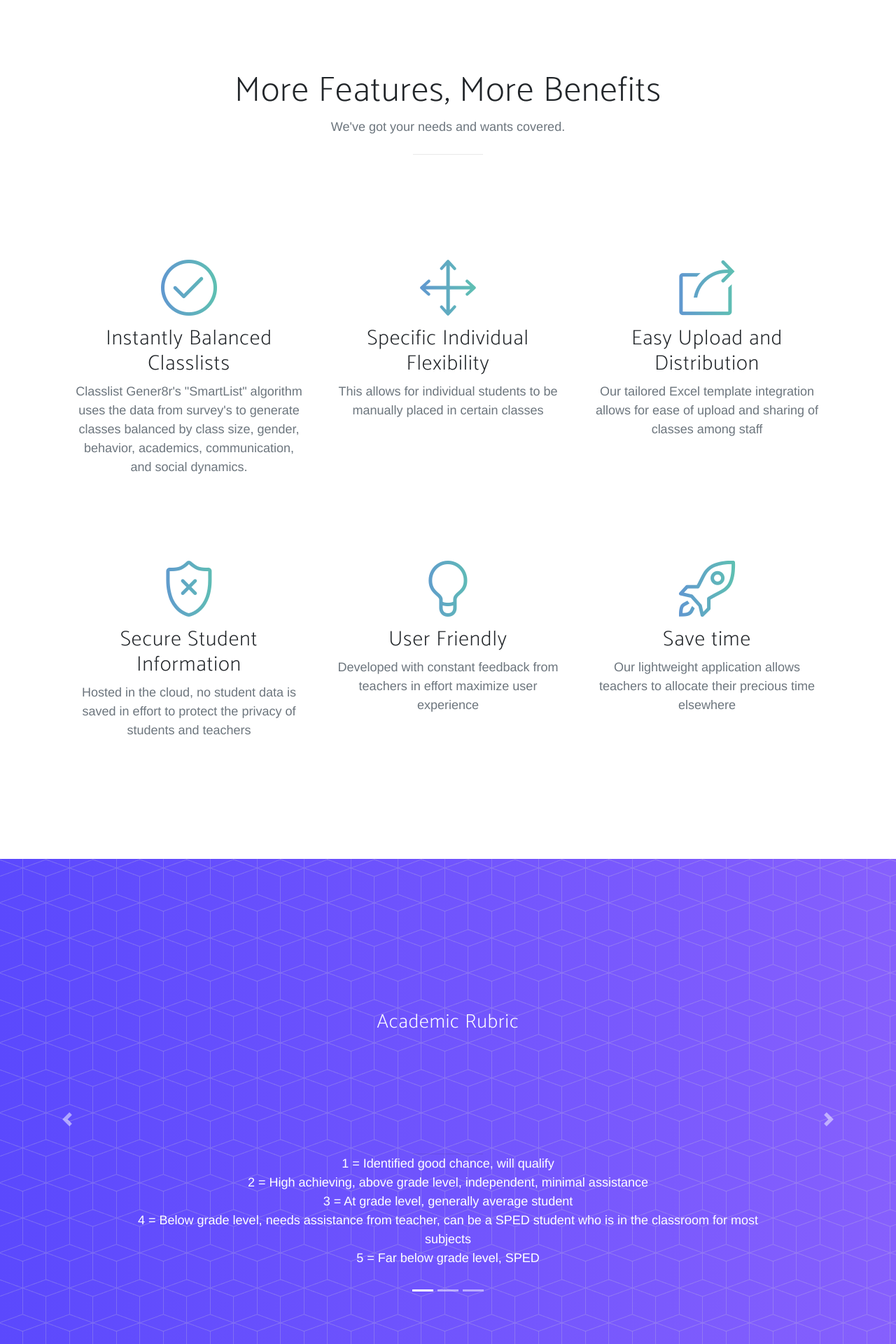
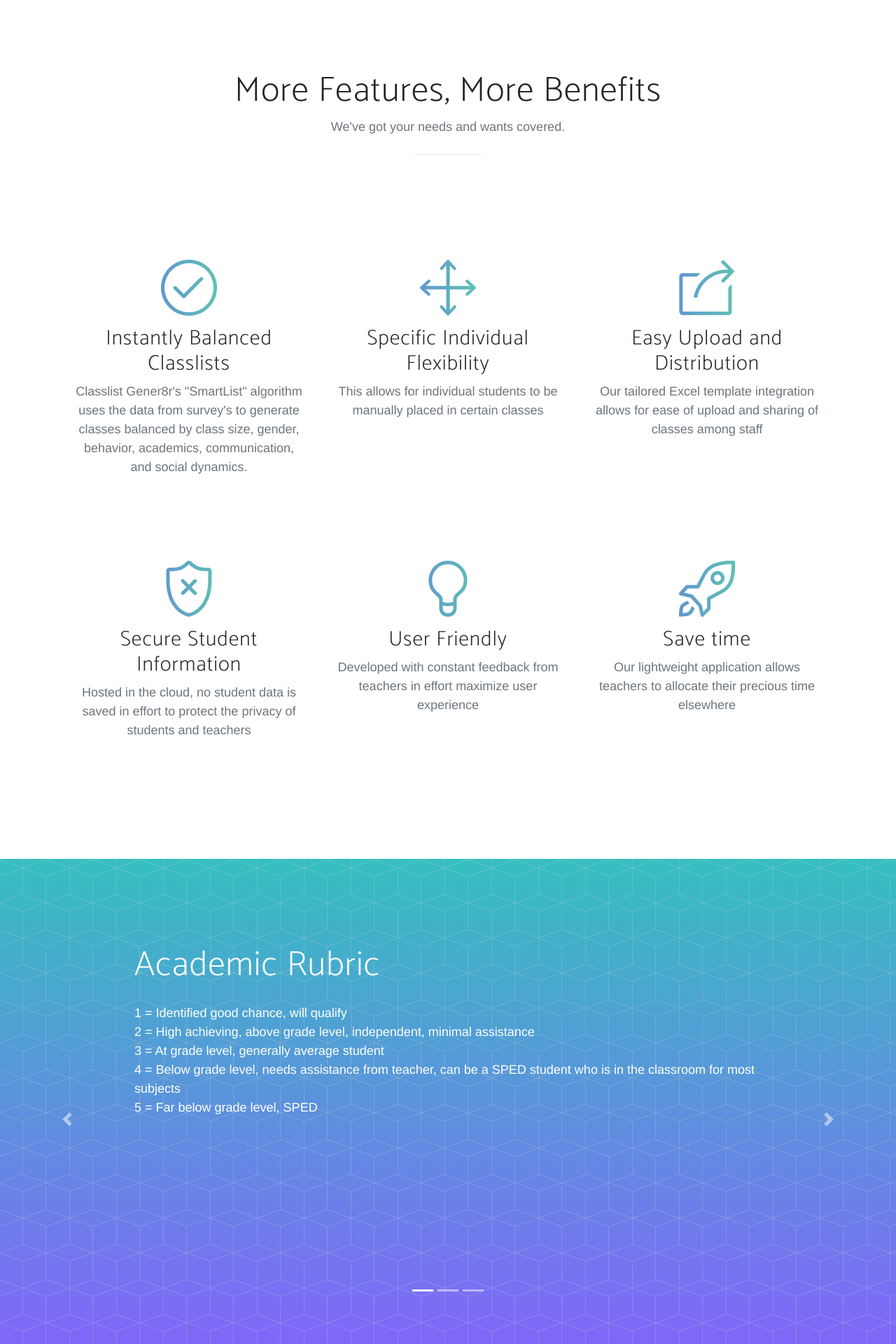
Before and after one commit to cbarrett3/Classlist-Generator, a Flask app: page / in a window 1280 px wide. Shown: the part 800-2720 px from the top of the page at 70% size. Run offline with Flask 2, Linux system fonts and the light colour scheme; some libraries are stand-ins or nearby versions; some web fonts are replaced.

Commit message:
new look

```diff
--- a/static/css/changes.css
+++ b/static/css/changes.css
@@ -9,6 +9,7 @@ header.masthead {
   background: url("../img/bg-pattern.png"), linear-gradient(to left, #7b4397, #24dcbd) !important;
 }
 
+/*main logo on front page without hovering over it*/
 #mainNav .navbar-brand {
   color: #ffffff;
   font-family: 'Catamaran', 'Helvetica', 'Arial', 'sans-serif';
@@ -16,9 +17,39 @@ header.masthead {
   letter-spacing: 1px;
 }
 
+/*main logo on front page when you hover over it*/
 #mainNav .navbar-brand:hover, #mainNav .navbar-brand:focus {
-  color: #434246;
+  color: #ffffff;
 }
+
+/*highlighted menu option when on that page*/
+#mainNav .navbar-nav > li > a.active {
+  color: #8660fd !important;
+  background-color: transparent;
+}
+
+/*menu items hover color on main page*/
+#mainNav .navbar-nav > li > a:hover,
+#mainNav .navbar-nav > li > a:focus:hover {
+  color: #000000;
+}
+
+/*mouse over main logo when not on main page*/
+ #mainNav.navbar-shrink .navbar-brand:hover, #mainNav.navbar-shrink .navbar-brand:focus {
+    color: #434246;
+  }
+
+ /*menu options color when not on that page or hovering and not on main page*/
+  #mainNav.navbar-shrink .navbar-nav > li > a,
+  #mainNav.navbar-shrink .navbar-nav > li > a:focus {
+    color: #000000;
+  }
+
+  /*menu items when mouse over when scrolling*/
+  #mainNav.navbar-shrink .navbar-nav > li > a:hover,
+  #mainNav.navbar-shrink .navbar-nav > li > a:focus:hover {
+    color: #8660fd;
+  }
 
 
 .btn-outline:hover, .btn-outline:focus, .btn-outline:active, .btn-outline.active {
@@ -49,15 +80,16 @@ section.features .feature-item i {
 }
 
 section.howItWorks {
-  background: url("../img/bg-pattern.png"), #7b4397;
+  background: url("../img/bg-pattern.png"), #37ffcf;
   background: url("../img/bg-pattern.png"), -webkit-gradient(linear, right top, left top, from(#00BCD4), to(#673AB7));
-  background: url("../img/bg-pattern.png"), linear-gradient(to left, #8660fd, #5b49fd);
+  background: url("../img/bg-pattern.png"), linear-gradient(to bottom, #35bfc0, #8660fd);
 }
 
+
 .bg-primary {
-  background: url("../img/bg-pattern.png"), #7b4397;
+  background: url("../img/bg-pattern.png"), #37ffcf;
   background: url("../img/bg-pattern.png"), -webkit-gradient(linear, right top, left top, from(#00BCD4), to(#673AB7));
-  background: url("../img/bg-pattern.png"), linear-gradient(to bottom, #000000, #2e2d31);
+  background: url("../img/bg-pattern.png"), linear-gradient(to bottom, #000000, #000000);
 }
 
 
@@ -86,15 +118,24 @@ section.contact ul.list-social li.social-instagram a:hover {
 }
 
 section.howItWorks .section-heading {
-  margin-bottom: 170px;
+  /*distance between h2 and p*/
+   margin-bottom: 25px;
+
+    /*position: absolute;*/
+    /*top: 8px;*/
+    /*left: 16px;*/
 }
 
 section.howItWorks .section-heading h2 {
-  margin-top: 0;
+  /*margin-top: 0;*/
 }
 
 section.howItWorks .section-heading p {
-  margin-bottom: 0;
+    /*margin-bottom: 200%;*/
+}
+
+section.howItWorks .carousel-caption {
+    top: 2px;
 }
 
 .carousel-item {
--- a/templates/index.html
+++ b/templates/index.html
@@ -261,9 +261,9 @@
           <!-- Slide One - Set the background image for this slide in the line below -->
           <div class="carousel-item active">
             <div class="carousel-caption d-none d-md-block">
-              <h3 class="section-heading text-center">Academic Rubric</h3>
-              <hr>
-              <p class="text-lg-center">
+              <h2 class="section-heading text-left">Academic Rubric</h2>
+{#              <hr>#}
+              <p class="text-sm-left">
                   1 = Identified good chance, will qualify<br>
                   2 = High achieving, above grade level, independent, minimal assistance<br>
                   3 = At grade level, generally average student<br>
@@ -274,9 +274,9 @@
           <!-- Slide Two - Set the background image for this slide in the line below -->
           <div class="carousel-item">
             <div class="carousel-caption d-none d-md-block">
-              <h3 class="section-heading text-center">Behavior Rubric</h3>
-              <hr>
-              <p class="text-lg-center">
+              <h2 class="section-heading text-left">Behavior Rubric</h2>
+{#              <hr>#}
+              <p class="text-sm-left">
                   1 = Highly motivated, no behavioral issues<br>
                   2 = Dependable, infrequent re-direction<br>
                   3 = Frequent re-direction needed<br>
@@ -287,10 +287,10 @@
           <!-- Slide Three - Set the background image for this slide in the line below -->
           <div class="carousel-item">
             <div class="carousel-caption d-none d-md-block">
-              <h3 class="section-heading text-center">Communication Rubric</h3>
-              <hr>
-              <p class="text-lg-center">
-                  1 = Routine parent communication needed<br>
+              <h2 class="section-heading text-left">Communication Rubric</h2>
+{#              <hr>#}
+              <p class="text-sm-left">
+                  1 = Routine parent communication needed <br>
                   2 = Periodic communication needed because of special requests/issues regarding their child <br>
                   3 = Communication 3x per month or more or administrative assistance needed with communication </p>
             </div>
@@ -320,7 +320,7 @@
                                 <p class="text-sm-left">
                                 1. One teacher representative in a grade level is responsible for uploading this completed template<br>
                                 2. The completed template should include information about every student moving to the next grade level<br>
-                                Pro Tip: Have each teacher download and fill out this template, and have the teacher representative merge these and upload.<br>
+                                    Pro Tip: Have each teacher download and fill out this template, and have the teacher representative merge these and upload.<br>
                                 3. After uploading and submitting, generated classlists will be available in an easily downloadable and shareable Excel spreadsheet.<br>
                                 <br>
                                 </p>
```
